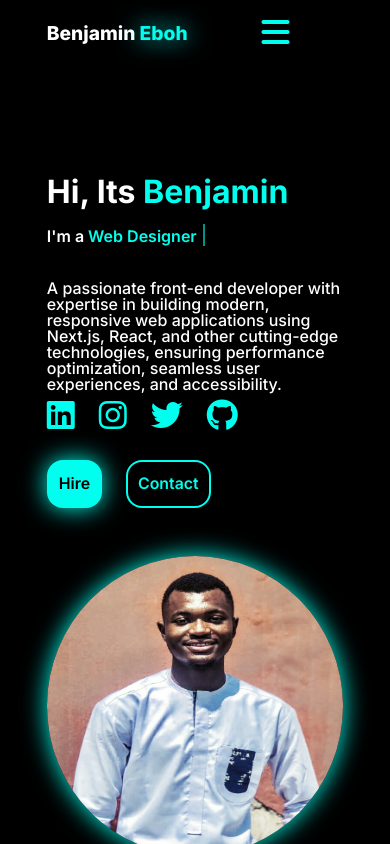
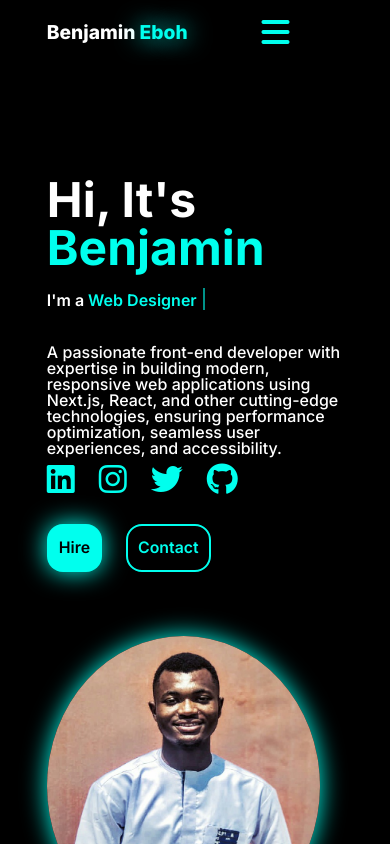
Before and after one commit to Eboh4119/My-Portfolio, a Next.js app: page / in a window 390 px wide. Shown: the top 844 px of the page. Built offline with nearby package versions, Linux system fonts and the light colour scheme.

Commit message:
second comit

```diff
--- a/src/app/globals.css
+++ b/src/app/globals.css
@@ -552,6 +552,8 @@ section{
 .home-img img{
   position: relative;
   top: 3rem;
+  width: 70vw;
+  margin: 0px 0px;
 }
 
 
@@ -623,6 +625,9 @@ section{
 button{
   cursor: pointer;
 }
+#menu-icon{
+  display: contents;
+}
 }
 
 @media screen and (max-width: 1245px) {
@@ -633,7 +638,33 @@ button{
   }
 }
 @media screen and (max-width:900px){
-  #menu-icon{
-    display: contents;
+  .testimonials .wrapper{
+    grid-template-columns: repeat(1,1fr);
+  }
+  .service-box{
+    width: 370px;
+    align-items: center;
+    justify-content: center;
+    flex-direction: none;
+    margin-bottom: 20px;
+    position: relative;
+    right: 120px;
+  }
+  .home{
+    display: block;
+    align-items: center;
+    justify-content: center;
+    gap: 1rem;
+    flex-direction: column-reverse;
+  }
+  .home-content h1{
+    font-size: 3rem;
+    font-weight: 700;
+    margin-top: 1rem;
+    line-height: 1;
+  }
+  .home-img img{
+    position: relative;
+    top: 4rem;
   }
 }
--- a/src/app/page.tsx
+++ b/src/app/page.tsx
@@ -1,5 +1,6 @@
 import Image from "next/image";
 import React from "react";
+
 
 export default function Home() {
   return (
@@ -10,11 +11,11 @@ export default function Home() {
           </a>
 
         {/* inputing menu bar for screensize */}
-        <button>
+
        <i className="fa fa-bars" id="menu-icon"></i>
-       </button>
 
-          <nav className="navbar flex">
+
+          <nav className="navbar flex" id="navbar-links">
             <a href="home" className="active">Home</a>
             <a href="education">Education</a>
             <a href="services">Services</a>
@@ -25,9 +26,9 @@ export default function Home() {
 
         <section className="home" id="home">
           <div className="home-content">
-              <h1>Hi, Its <span>Benjamin</span>
-              </h1>
-              <h3 className="text-animation">I'm a <span></span></h3>
+              <h1>Hi, It&apos;s <span>Benjamin</span></h1>
+
+              <h3 className="text-animation">I&apos;m a <span></span></h3>
               <p>
                A passionate front-end developer with expertise in building modern, responsive web applications using Next.js, React, and other cutting-edge technologies, ensuring performance optimization, seamless user experiences, and accessibility.
               </p>
@@ -154,7 +155,8 @@ export default function Home() {
                 <i className="fa fa-star" id="stars"></i>
                 <i className="fa fa-star" id="stars"></i>
                 </div>
-                <p>Produced my first website with so much good designs and a better responsive design, he is good at his work. </p>
+                <p>Produced my first website with so much good designs and a better responsive design, he&apos;s good at his work.</p>
+
               </div>
 
               <div className="testimonial-item">
@@ -167,7 +169,7 @@ export default function Home() {
                 <i className="fa fa-star" id="stars"></i>
                 <i className="fa fa-star" id="stars"></i>
                 </div>
-                <p>Produced my first website with so much good designs and a better responsive design, he is good at his work. </p>
+                <p>Produced my first website with so much good designs and a better responsive design, he&apos;s good at his work.</p>
               </div>
 
               <div className="testimonial-item">
@@ -180,7 +182,7 @@ export default function Home() {
                 <i className="fa fa-star" id="stars"></i>
                 <i className="fa fa-star" id="stars"></i>
                 </div>
-                <p>Produced my first website with so much good designs and a better responsive design, he is good at his work. </p>
+                <p>Produced my first website with so much good designs and a better responsive design, he&apos;s good at his work.</p>
               </div>
             </div>
           </div>
```
